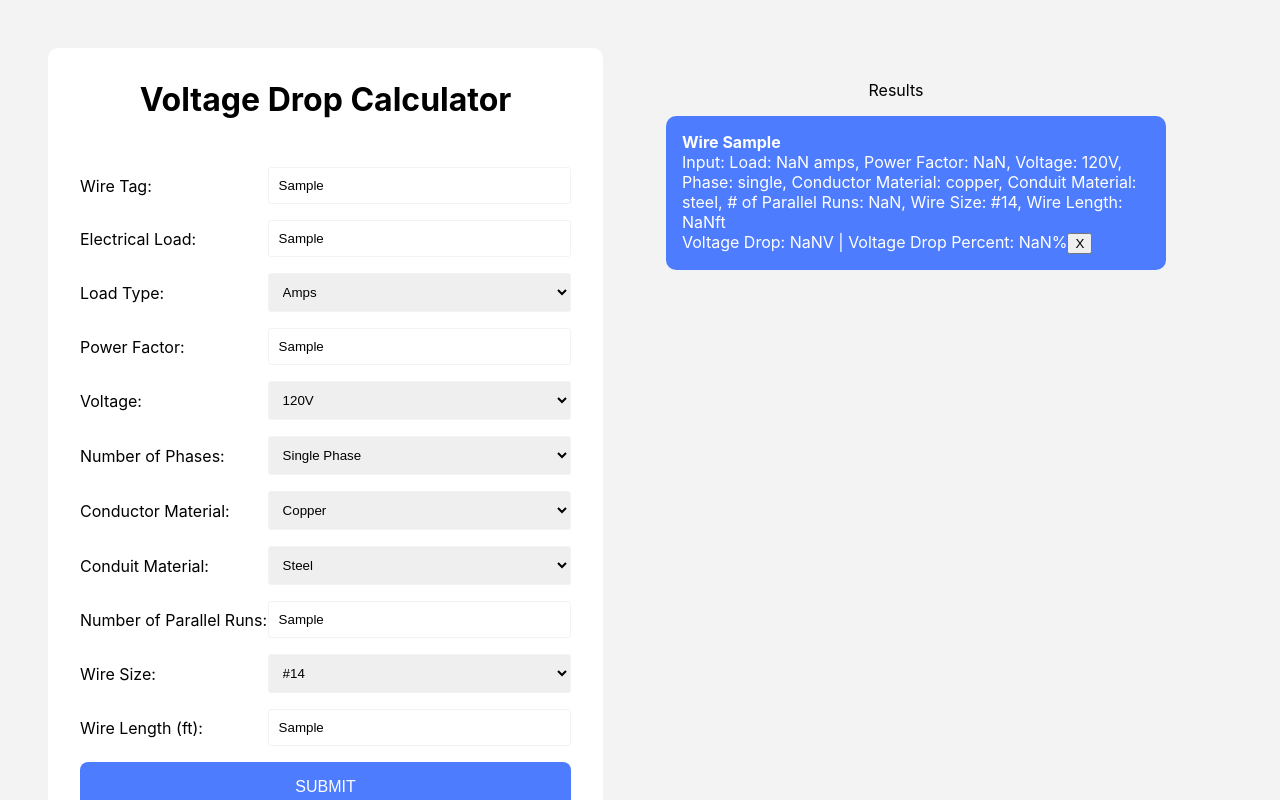
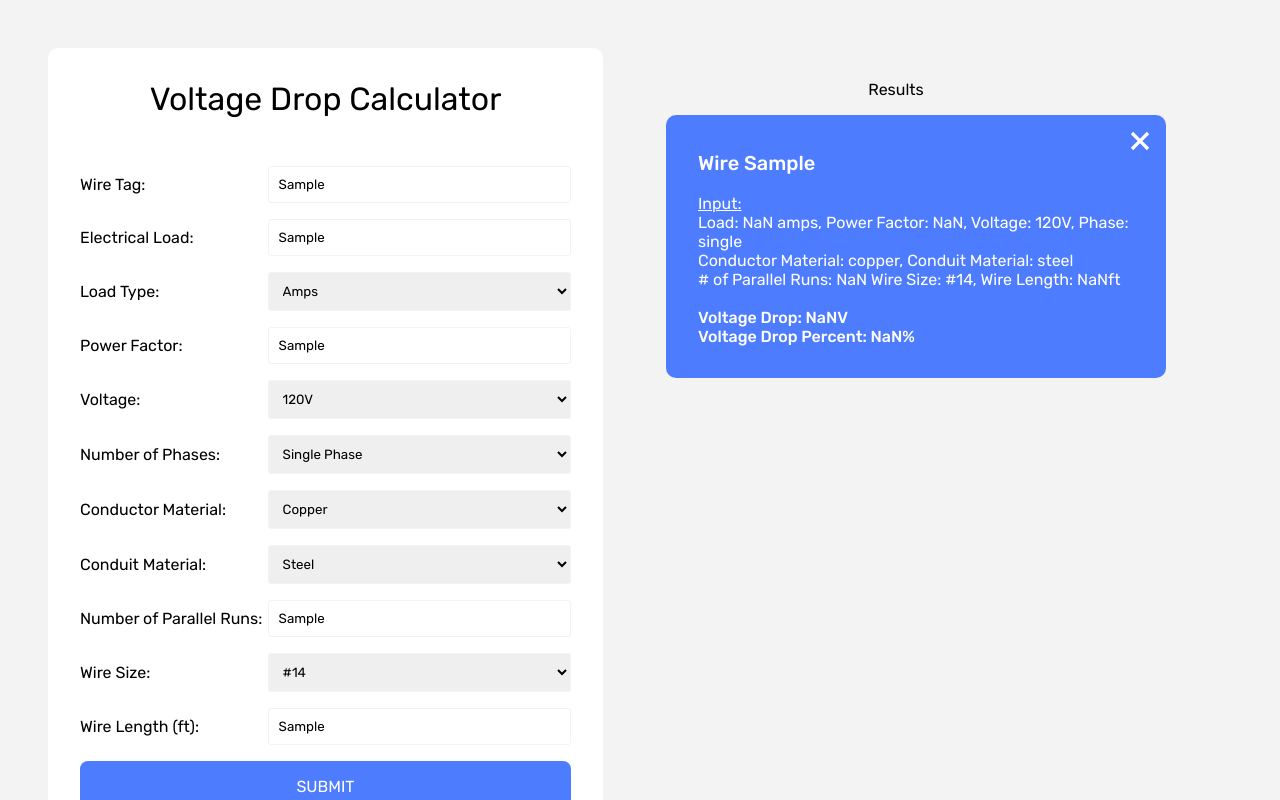
Before and after one commit to jrt5054/vd-calc, a React (Create React App) app: page / in a window 1280 px wide. Both pictures are taken after typing "Sample", "Sample", "Sample", "Sample", "Sample" into the empty fields and a click on the button "SUBMIT". Built offline with nearby package versions, Linux system fonts and the light colour scheme.

Commit message:
more styling

```diff
--- a/public/index.html
+++ b/public/index.html
@@ -7,6 +7,9 @@
     <link rel="icon" type="image/png" sizes="32x32" href="/favicon-32x32.png">
     <link rel="icon" type="image/png" sizes="16x16" href="/favicon-16x16.png">
     <link rel="manifest" href="/site.webmanifest">
+    <link rel="preconnect" href="https://fonts.googleapis.com">
+    <link rel="preconnect" href="https://fonts.gstatic.com" crossorigin>
+    <link href="https://fonts.googleapis.com/css2?family=Rubik:wght@400;500&display=swap" rel="stylesheet">
     <meta name="viewport" content="width=device-width, initial-scale=1" />
     <meta name="theme-color" content="#000000" />
     <meta
--- a/src/CSS/App.css
+++ b/src/CSS/App.css
@@ -1,5 +1,6 @@
 * {
-  box-sizing: border-box
+  box-sizing: border-box;
+  font-family: 'Rubik', sans-serif;
 }
 
 :root {
@@ -12,10 +13,6 @@ html {
 
 p {
   margin: 0;
-}
-
-.body {
-  background: rgb(255, 145, 0);
 }
 
 .form-area-div {
@@ -59,6 +56,7 @@ h1 {
   margin: 0;
   text-align: center;
   margin-bottom: 1.5em;
+  font-weight: 400;
 }
 
 .submit-button {
@@ -97,7 +95,7 @@ h1 {
 }
 
 .bold {
-  font-weight: bold;
+  font-weight: 500;
 }
 
 .results-area {
@@ -118,14 +116,36 @@ li {
   list-style: none;
   border-radius: 10px;
   width: 500px;
+  padding: 1em 1em 2em 2em;
   margin-left: auto;
   margin-right: auto;
   margin-bottom: 1em;
-  padding: 1em;
+
   background-color: #adc3ff;
+  display: flex;
+  flex-direction: column;
 }
 
 li:first-child {
   color: white;
   background-color: #4d7cfe;
+  fill: white;
 }
+
+.close-button {
+  align-self: flex-end;
+}
+
+.close-button:active {
+  position: relative;
+  top: 1px;
+}
+
+.close-button:hover {
+  cursor: pointer;
+}
+
+.wire-title {
+  font-weight: 500;
+  font-size: 1.25rem;
+}
--- a/src/SingleLineItem.js
+++ b/src/SingleLineItem.js
@@ -1,12 +1,12 @@
-import React from 'react';
+import React from "react";
 
 class SingleLineItem extends React.Component {
-    constructor(){
+  constructor() {
     super();
-        this.handleClick = this.handleClick.bind(this)
+    this.handleClick = this.handleClick.bind(this);
   }
 
-    handleClick(event){
+  handleClick(event) {
     let lineItemId = Number(event.target.id);
     this.props.removeLineItem(lineItemId);
   }
@@ -27,30 +27,40 @@ class SingleLineItem extends React.Component {
       wireSize,
       wireLength,
       voltageDrop,
-            voltageDropPercent
+      voltageDropPercent,
     } = this.props.lineItem;
     return (
       <li>
-            <p className="bold">{`Wire ${wireTag}`}</p>
-            <span>Input: </span>
-            {
-            `Load: ${load} ${loadType},
+        <svg
+          className="close-button"
+          id={id}
+          onClick={this.handleClick}
+          xmlns="http://www.w3.org/2000/svg"
+          width="20"
+          height="20"
+          viewBox="0 0 24 24"
+        >
+          <path d="M23 20.168l-8.185-8.187 8.185-8.174-2.832-2.807-8.182 8.179-8.176-8.179-2.81 2.81 8.186 8.196-8.186 8.184 2.81 2.81 8.203-8.192 8.18 8.192z" />
+        </svg>
+        <p className="wire-title">{`Wire ${wireTag}`}</p><br />
+        <span className="underline">Input:</span>{` Load: ${load} ${loadType},
             Power Factor: ${pf},
             Voltage: ${voltage}V,
-            Phase: ${numOfPhases},
-            Conductor Material: ${conductorMaterial},
-            Conduit Material: ${conduitMaterial},
-            # of Parallel Runs: ${parallelRuns},
+            Phase: ${numOfPhases}`} <br />
+            {`Conductor Material: ${conductorMaterial},
+            Conduit Material: ${conduitMaterial}`} <br />
+            {`# of Parallel Runs: ${parallelRuns}
             Wire Size: ${wireSize},
             Wire Length: ${wireLength}ft`}
-            <br/>
-            {
-            `Voltage Drop: ${voltageDrop}V |
-            Voltage Drop Percent: ${voltageDropPercent}%`
-            }
-            <button id={id} className="btn btn-danger" onClick={this.handleClick}>X</button>
-        </li>)
-        ;
+        <br />
+        <br />
+        <p className="bold">
+          {`Voltage Drop: ${voltageDrop}V`}
+          <br />
+          {`Voltage Drop Percent: ${voltageDropPercent}%`}
+        </p>
+      </li>
+    );
   }
 }
 
```
Also changed, not shown: src/Form.js (+12 -11 lines), public/close.svg (added). Lines whose indentation alone changed are shown as unchanged.
